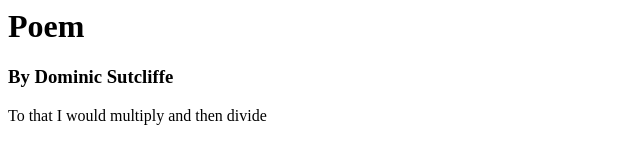
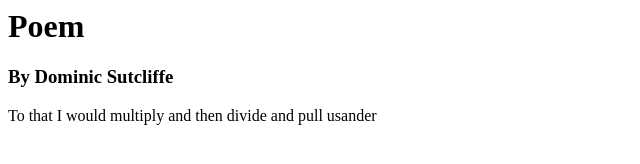
Before and after one commit to DomSutcliffe1997/Poem-Website, a plain HTML site: page index.html in a window 1280 px wide. Shown: the whole page, without its empty margins (0-640 px from the left). Drawn offline with Linux system fonts and the light colour scheme.

Commit message:
Update index.html

```diff
--- a/index.html
+++ b/index.html
@@ -2,7 +2,7 @@
 <body>
   <h1>Poem</h1>
   <h3>By Dominic Sutcliffe</h3>
-  <p> To that I would multiply and then divide </p>
+  <p> To that I would multiply and then divide and pull usander </p>
 
 </body>
 
```
